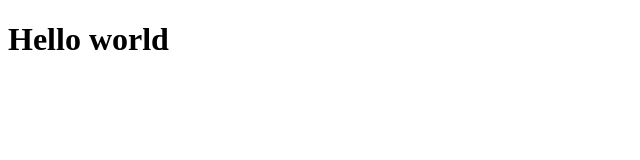
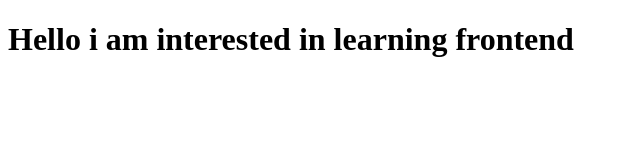
Before and after one commit to vikwiz04/practicerepo, a plain HTML site: page index.html in a window 1280 px wide. Shown: the whole page, without its empty margins (0-640 px from the left). Drawn offline with Linux system fonts and the light colour scheme.

Commit message:
fix: changed h1

```diff
--- a/index.html
+++ b/index.html
@@ -6,6 +6,6 @@
     <title>Document</title>
   </head>
   <body>
-    <h1>Hello world</h1>
+    <h1>Hello i am interested in learning frontend</h1>
   </body>
 </html>
```
